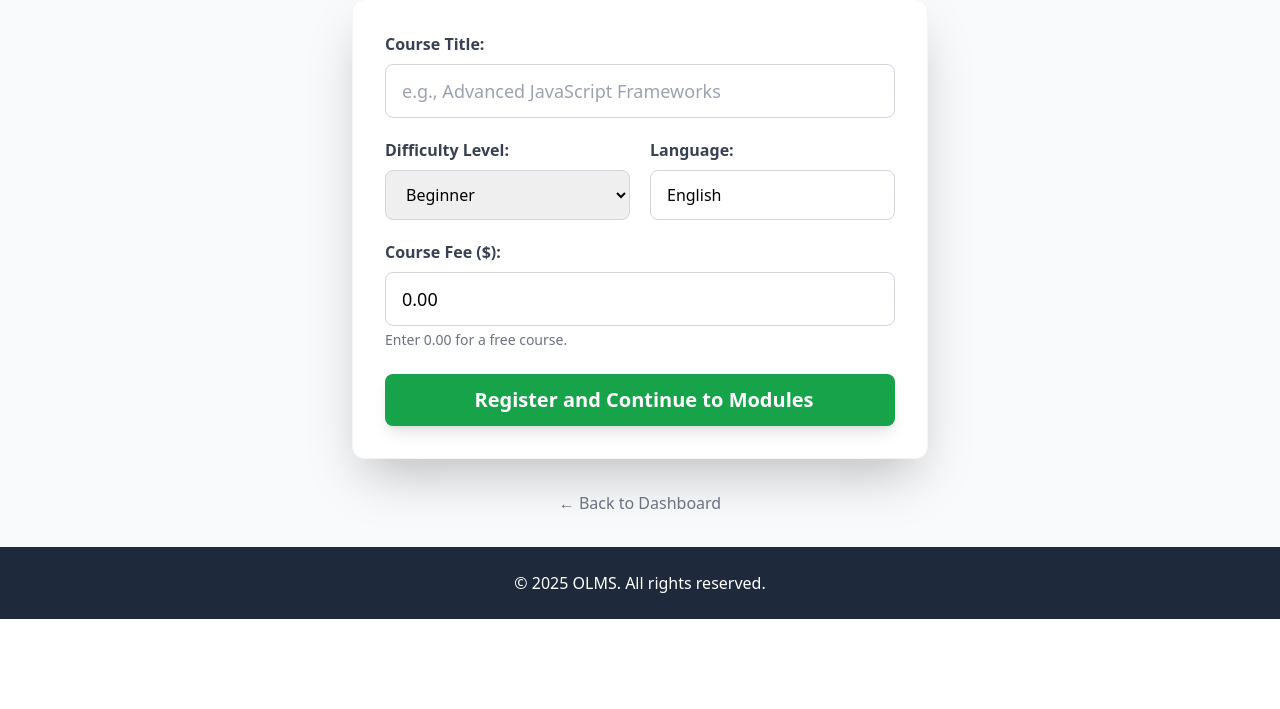
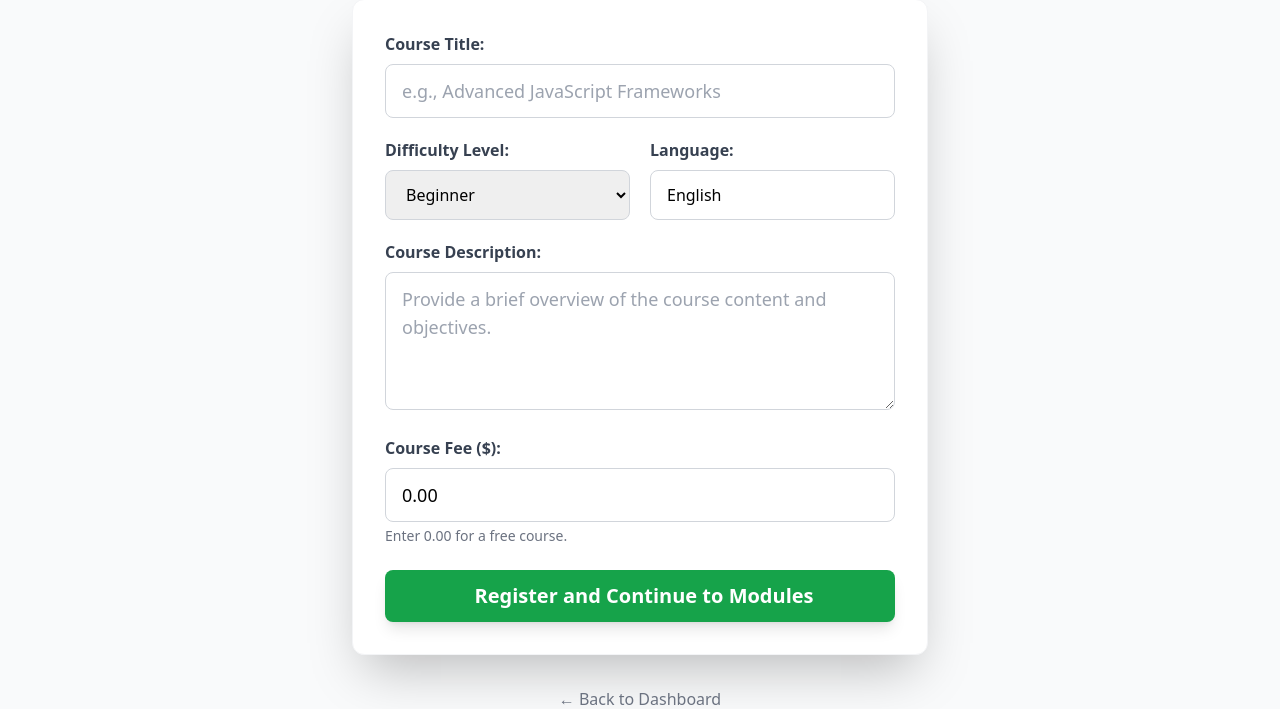
Before and after one commit to kobokers/WebFundamentalProject, a PHP site: page /lecturer/add_course_form.php in a window 1280 px wide. Shown: the part 197-906 px from the top of the page. Before the commit the page ends 816 px from the top, so only its background shows below. Run offline with PHP 8.4, Linux system fonts and the light colour scheme; a user stored in the database is signed in; some libraries are stand-ins or nearby versions.

Commit message:
add description column to database schema and fix bugs

```diff
--- a/auth/dashboard.php
+++ b/auth/dashboard.php
@@ -144,7 +144,6 @@ $result = mysqli_query($conn, $sql_enrolled_courses);
             <div class="flex space-x-4">
                 <a href="../auth/profile_edit.php" class="bg-gray-200 hover:bg-gray-300 text-gray-800 font-bold py-2 px-4 rounded transition duration-200">Edit Profile</a>
                 <a href="../auth/catalog.php" class="bg-gray-200 hover:bg-gray-300 text-gray-800 font-bold py-2 px-4 rounded transition duration-200">Browse Catalog</a>
-                <a href="../auth/logout.php" class="bg-red-500 hover:bg-red-700 text-white font-bold py-2 px-4 rounded transition duration-200">Logout</a>
             </div>
         </section>
 
--- a/auth/view_thread.php
+++ b/auth/view_thread.php
@@ -24,7 +24,6 @@ if ($_SERVER["REQUEST_METHOD"] == "POST" && isset($_POST['reply_content'])) {
 
     $content = $_POST['reply_content'];
 
-    // USES: 'discussion_replies' table
     $insert_query = "INSERT INTO discussion_replies (thread_id, user_id, content, created_at)
                      VALUES ('$thread_id', '$user_id', '$content', NOW())";
 
--- a/header.php
+++ b/header.php
@@ -38,7 +38,7 @@ if (file_exists('config.php')) {
                 <!-- Desktop Navigation -->
                 <ul class="hidden md:flex space-x-1 items-center">
                     <li><a href="<?php echo BASE_URL; ?>index.php" class="text-gray-200 hover:text-white px-4 py-2 rounded hover:bg-slate-700 transition">Home</a></li>
-                    <li><a href="<?php echo BASE_URL; ?>courses.php" class="text-gray-200 hover:text-white px-4 py-2 rounded hover:bg-slate-700 transition">Courses</a></li>
+                    <li><a href="<?php echo BASE_URL; ?>auth/catalog.php" class="text-gray-200 hover:text-white px-4 py-2 rounded hover:bg-slate-700 transition">Courses</a></li>
                     <li><a href="<?php echo BASE_URL; ?>about.php" class="text-gray-200 hover:text-white px-4 py-2 rounded hover:bg-slate-700 transition">About</a></li>
                     <li><a href="<?php echo BASE_URL; ?>contact.php" class="text-gray-200 hover:text-white px-4 py-2 rounded hover:bg-slate-700 transition">Contact</a></li>
 
@@ -55,7 +55,7 @@ if (file_exists('config.php')) {
             <!-- Mobile Navigation -->
             <ul id="mobileMenu" class="hidden md:hidden absolute left-0 right-0 top-full bg-slate-800 shadow-lg space-y-2 py-4 z-40">
                 <li><a href="<?php echo BASE_URL; ?>index.php" class="block text-gray-200 hover:text-white px-4 py-2 rounded hover:bg-slate-700 mx-2">Home</a></li>
-                <li><a href="<?php echo BASE_URL; ?>courses.php" class="block text-gray-200 hover:text-white px-4 py-2 rounded hover:bg-slate-700 mx-2">Courses</a></li>
+                <li><a href="<?php echo BASE_URL; ?>auth/catalog.php" class="block text-gray-200 hover:text-white px-4 py-2 rounded hover:bg-slate-700 mx-2">Courses</a></li>
                 <li><a href="<?php echo BASE_URL; ?>about.php" class="block text-gray-200 hover:text-white px-4 py-2 rounded hover:bg-slate-700 mx-2">About</a></li>
                 <li><a href="<?php echo BASE_URL; ?>contact.php" class="block text-gray-200 hover:text-white px-4 py-2 rounded hover:bg-slate-700 mx-2">Contact</a></li>
 
--- a/lecturer/add_course.php
+++ b/lecturer/add_course.php
@@ -19,9 +19,10 @@ if ($_SERVER["REQUEST_METHOD"] == "POST") {
     $level = mysqli_real_escape_string($conn, $_POST['level']);
     $language = mysqli_real_escape_string($conn, $_POST['language']);
     $fee = (float)$_POST['fee'];
+    $description = mysqli_real_escape_string($conn, $_POST['description']);
 
-    $query = "INSERT INTO courses (title, level, language, fee, lecturer_id)
-              VALUES ('$title', '$level', '$language', '$fee', '$lecturer_id')";
+    $query = "INSERT INTO courses (title, level, language, fee, lecturer_id, description)
+              VALUES ('$title', '$level', '$language', '$fee', '$lecturer_id', '$description')";
 
     $result = mysqli_query($conn, $query);
 
--- a/lecturer/add_course_form.php
+++ b/lecturer/add_course_form.php
@@ -57,6 +57,13 @@ if (!isset($_SESSION['user_id']) || $_SESSION['user_role'] !== 'lecturer') {
                     </div>
                 </div>
 
+                <div class="mb-5">
+                    <label for="description" class="block text-gray-700 font-semibold mb-2">Course Description:</label>
+                    <textarea id="description" name="description" rows="4" required
+                              class="w-full px-4 py-3 border border-gray-300 rounded-lg focus:outline-none focus:ring-2 focus:ring-blue-500 text-lg"
+                              placeholder="Provide a brief overview of the course content and objectives."></textarea>
+                </div>
+
                 <div class="mb-6">
                     <label for="fee" class="block text-gray-700 font-semibold mb-2">Course Fee ($):</label>
                     <input type="number" id="fee" name="fee" step="0.01" min="0" value="0.00" required
```
Also changed, not shown: auth/catalog.php (+4 -3 lines), lecturer/edit_course.php (+14 -5 lines).
